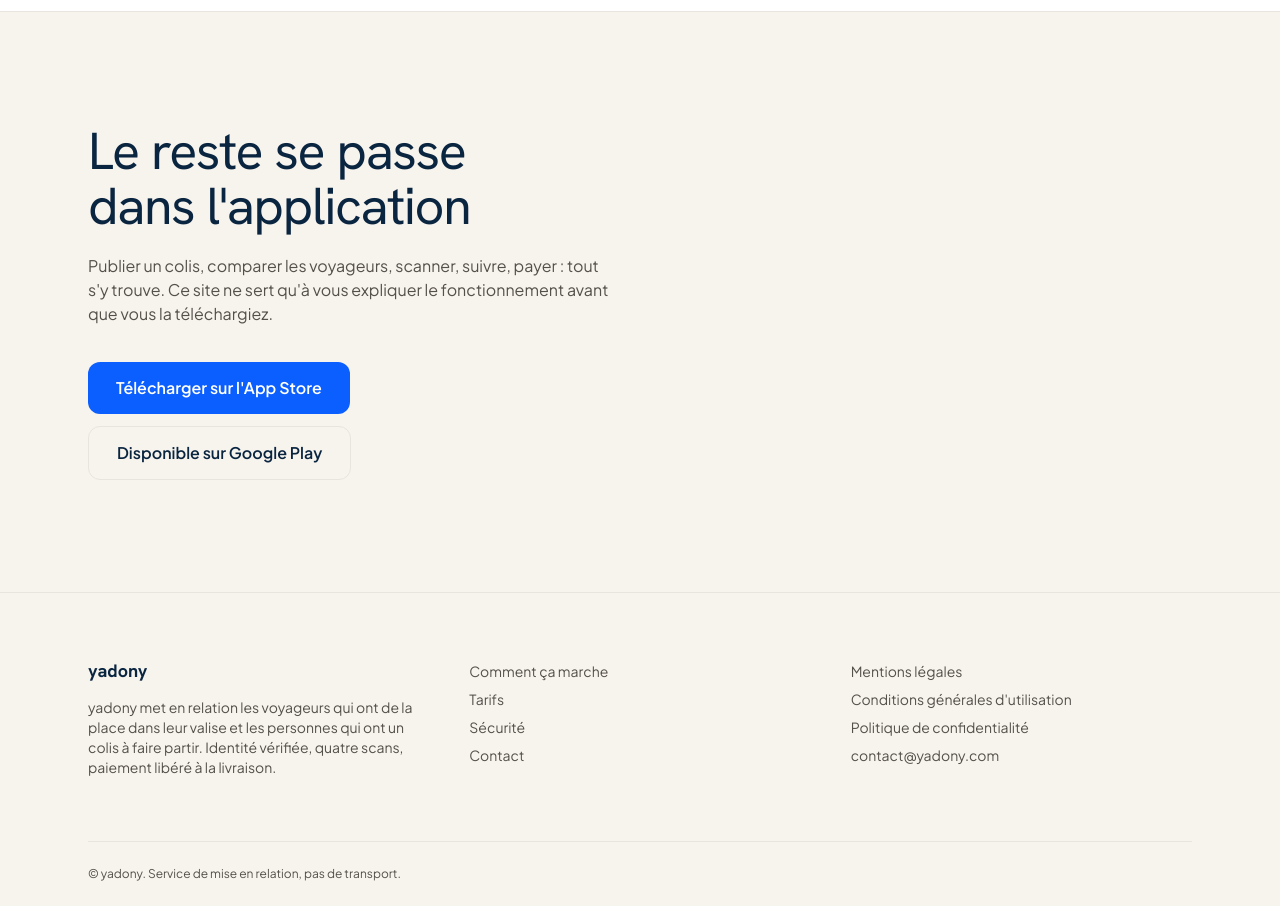
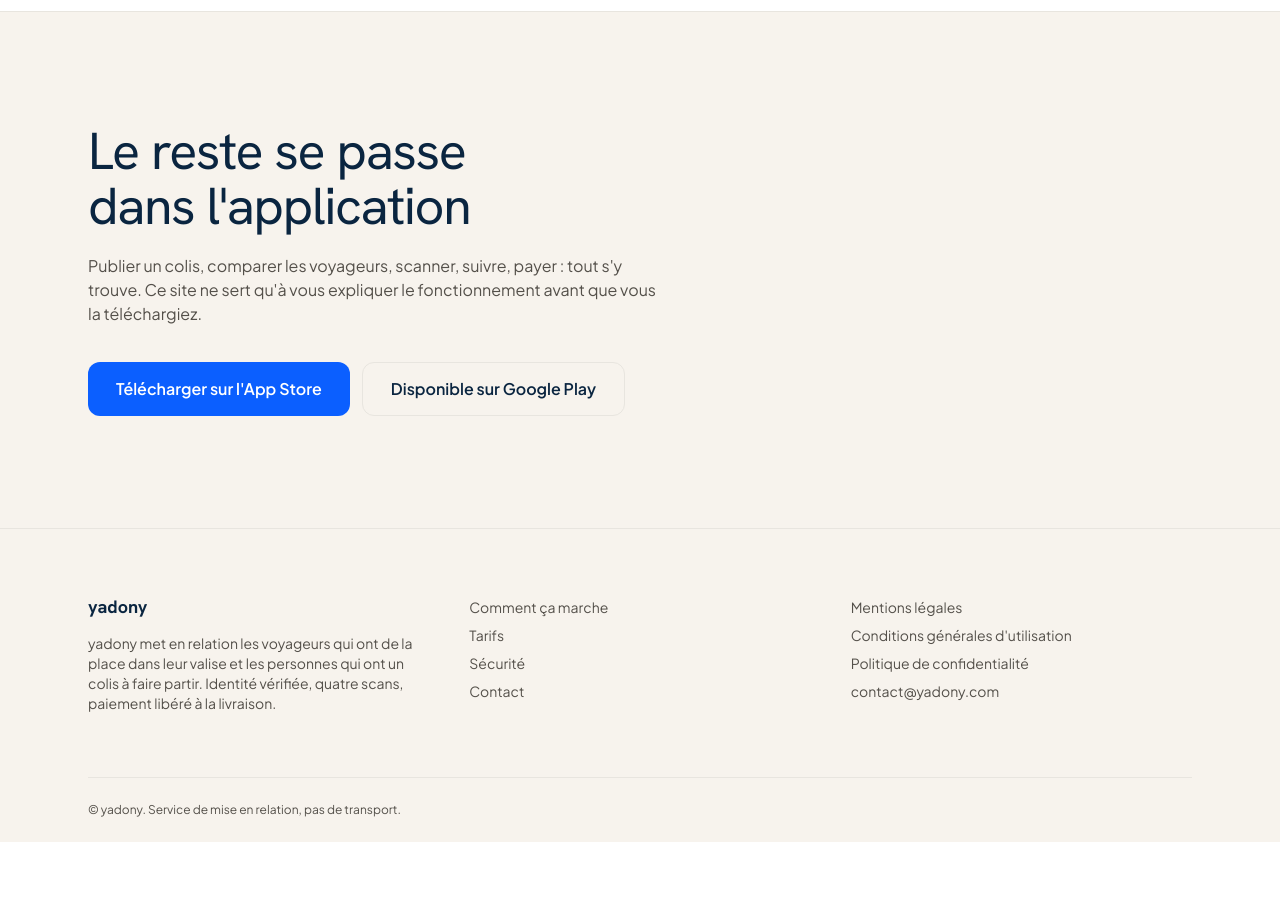
Before and after one commit to MONDONY/yadony-web, a Nuxt app: page / in a window 1280 px wide. Shown: the part 4540-5446 px from the top of the page. After the commit the page ends 5382 px from the top, so only its background shows below. Built offline with nearby package versions, Linux system fonts and the light colour scheme.

Commit message:
fix: DownloadCta en une seule colonne, QR code reporte

```diff
--- a/app/components/sections/DownloadCta.vue
+++ b/app/components/sections/DownloadCta.vue
@@ -6,12 +6,13 @@ const { t } = useI18n()
 <template>
   <UiSection id="telecharger" tone="sand">
     <UiContainer>
-      <div class="grid items-center gap-10 lg:grid-cols-2">
-        <div>
-          <h2 class="max-w-[16ch] text-display-lg">{{ t('home.download.title') }}</h2>
-          <p class="mt-5 max-w-prose text-ink-muted">{{ t('home.download.text') }}</p>
-          <StoreBadges size="lg" class="mt-9" />
-        </div>
+      <!-- Un QR code vers l'app viendra ici une fois les URL réelles des
+           fiches App Store et Play Store connues (colonne réservée par le
+           porteur de contenu). -->
+      <div class="max-w-xl">
+        <h2 class="max-w-[16ch] text-display-lg">{{ t('home.download.title') }}</h2>
+        <p class="mt-5 max-w-prose text-ink-muted">{{ t('home.download.text') }}</p>
+        <StoreBadges size="lg" class="mt-9" />
       </div>
     </UiContainer>
   </UiSection>
```
